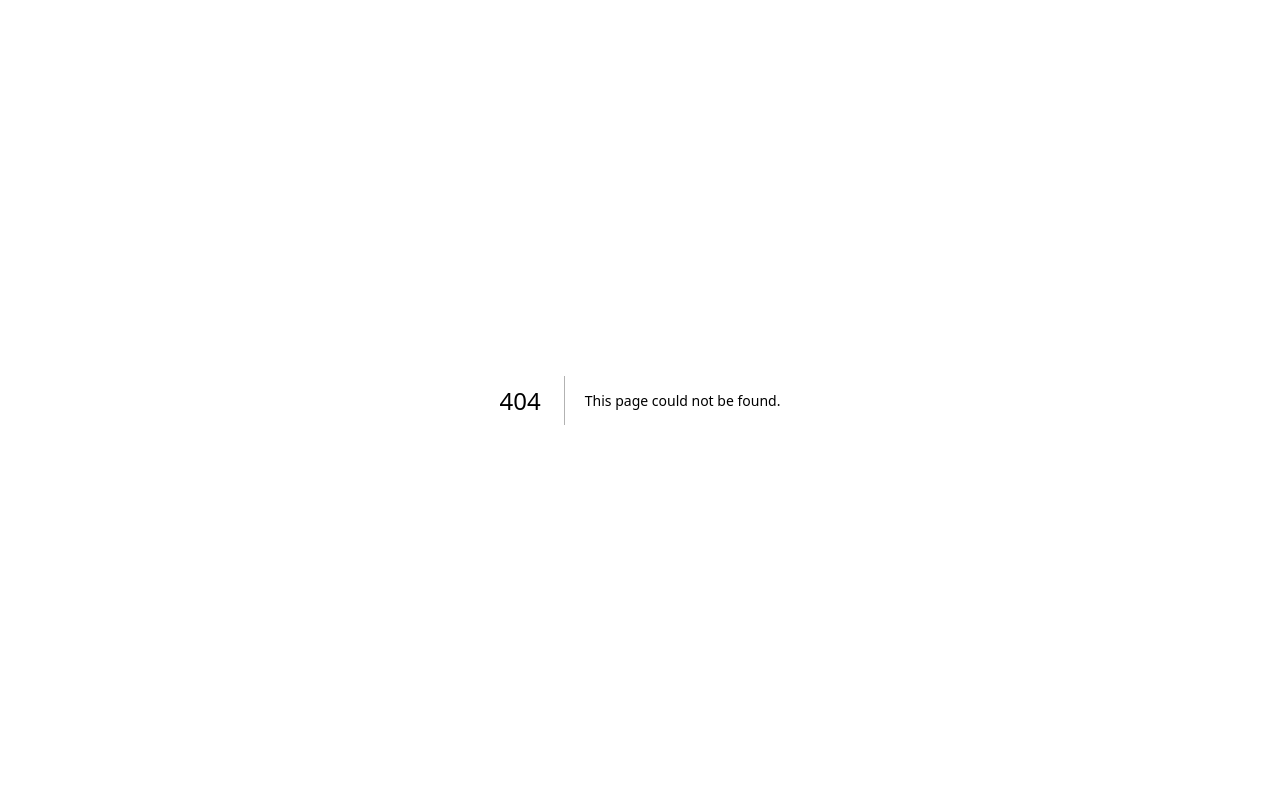
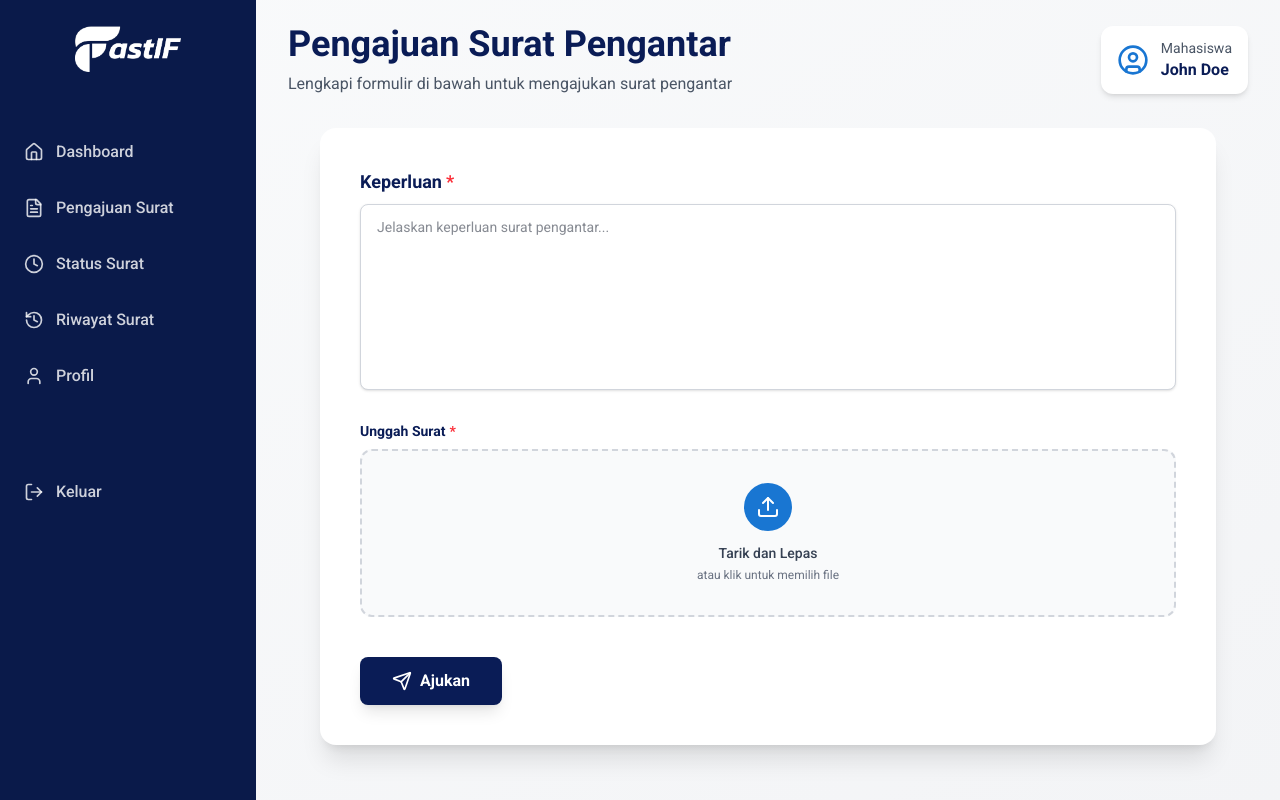
Before and after one commit to Suanda27/FastIF, a Next.js app: page /mahasiswa/PengajuanSurat/SuratPengantar in a window 1280 px wide. Before the commit this address had no page. Built offline with nearby package versions, Linux system fonts and the light colour scheme.

Commit message:
add Surat Pengantar page and TextAreaField component; implement form handling and submission

```diff
--- a/src/app/mahasiswa/PengajuanSurat/SuratIzinKehadiran/page.tsx
+++ b/src/app/mahasiswa/PengajuanSurat/SuratIzinKehadiran/page.tsx
@@ -94,7 +94,7 @@ export default function SuratIzinKehadiranPage() {
                   Pengajuan Surat Izin Kehadiran
                 </h1>
                 <p className="text-sm lg:text-base text-gray-600">
-                  Lengkapi formulir di bawah untuk mengajukan surat izin kehadiran
+
                 </p>
               </div>
             </div>
--- /dev/null
+++ b/src/app/mahasiswa/PengajuanSurat/SuratPengantar/components/TextAreaField.tsx
@@ -0,0 +1,37 @@
+'use client';
+
+interface TextAreaFieldProps {
+  label: string;
+  placeholder?: string;
+  required?: boolean;
+  value?: string;
+  onChange?: (value: string) => void;
+  rows?: number;
+}
+
+export default function TextAreaField({
+  label,
+  placeholder,
+  required = false,
+  value,
+  onChange,
+  rows = 6,
+}: TextAreaFieldProps) {
+  return (
+    <div className="space-y-2">
+      <label className="block text-lg font-bold text-[#0A1C56]">
+        {label}
+        {required && <span className="text-red-500 ml-1">*</span>}
+      </label>
+
+      <textarea
+        placeholder={placeholder}
+        value={value}
+        onChange={(e) => onChange?.(e.target.value)}
+        required={required}
+        rows={rows}
+        className="w-full px-4 py-3 bg-white border border-gray-300 rounded-lg text-sm text-gray-900 focus:outline-none focus:ring-2 focus:ring-[#1976D2] focus:border-transparent transition-all resize-none shadow-sm"
+      />
+    </div>
+  );
+}
--- /dev/null
+++ b/src/app/mahasiswa/PengajuanSurat/SuratPengantar/page.tsx
@@ -0,0 +1,165 @@
+'use client';
+
+import { useState } from 'react';
+import { motion } from 'framer-motion';
+import { UserCircle, Send, CheckCircle } from 'lucide-react';
+import SidebarMhs from '../../components/SidebarMhs';
+import TextAreaField from './components/TextAreaField';
+import FileUpload from '../SuratIzinKehadiran/components/FileUpload';
+
+interface FormData {
+  keperluan: string;
+  suratFile: File | null;
+}
+
+export default function SuratPengantarPage() {
+  const [formData, setFormData] = useState<FormData>({
+    keperluan: '',
+    suratFile: null,
+  });
+
+  const [isSubmitting, setIsSubmitting] = useState(false);
+  const [showSuccess, setShowSuccess] = useState(false);
+
+  const handleSubmit = async (e: React.FormEvent) => {
+    e.preventDefault();
+    setIsSubmitting(true);
+
+    await new Promise((resolve) => setTimeout(resolve, 2000));
+
+    setIsSubmitting(false);
+    setShowSuccess(true);
+
+    setTimeout(() => {
+      setShowSuccess(false);
+      setFormData({
+        keperluan: '',
+        suratFile: null,
+      });
+    }, 3000);
+  };
+
+  const updateFormData = (field: keyof FormData, value: string | File | null) => {
+    setFormData((prev) => ({ ...prev, [field]: value }));
+  };
+
+  return (
+    <div
+      className="flex min-h-screen bg-gradient-to-br from-gray-50 to-gray-100"
+      style={{ fontFamily: 'Roboto, sans-serif' }}
+    >
+      <SidebarMhs />
+
+      <main className="flex-1 lg:ml-0">
+        <div className="p-4 sm:p-6 lg:p-8 pt-16 lg:pt-6">
+          <motion.div
+            initial={{ opacity: 0, y: -20 }}
+            animate={{ opacity: 1, y: 0 }}
+            className="mb-6 lg:mb-8"
+          >
+            <div className="flex flex-col lg:flex-row lg:items-center lg:justify-between gap-4">
+              <div>
+                <h1 className="text-2xl sm:text-3xl lg:text-4xl font-bold text-[#0A1C56] mb-1 lg:mb-2">
+                  Pengajuan Surat Pengantar
+                </h1>
+                <p className="text-sm lg:text-base text-gray-600">
+                  Lengkapi formulir di bawah untuk mengajukan surat pengantar
+                </p>
+              </div>
+
+              <motion.div
+                whileHover={{ scale: 1.05 }}
+                className="hidden lg:flex items-center gap-3 bg-white px-4 py-3 rounded-xl shadow-md"
+              >
+                <UserCircle className="w-8 h-8 text-[#1976D2]" />
+                <div>
+                  <p className="text-sm text-gray-600">Mahasiswa</p>
+                  <p className="font-semibold text-[#0A1C56]">John Doe</p>
+                </div>
+              </motion.div>
+            </div>
+          </motion.div>
+
+          <motion.div
+            initial={{ opacity: 0, y: 20 }}
+            animate={{ opacity: 1, y: 0 }}
+            transition={{ delay: 0.1 }}
+            className="max-w-4xl mx-auto"
+          >
+            <form
+              onSubmit={handleSubmit}
+              className="bg-white rounded-xl lg:rounded-2xl shadow-xl p-6 sm:p-8 lg:p-10 space-y-6"
+            >
+              <TextAreaField
+                label="Keperluan"
+                placeholder="Jelaskan keperluan surat pengantar..."
+                required
+                value={formData.keperluan}
+                onChange={(val) => updateFormData('keperluan', val)}
+                rows={8}
+              />
+
+              <FileUpload
+                label="Unggah Surat"
+                required
+                accept=".pdf,.jpg,.jpeg,.png"
+                onChange={(file) => updateFormData('suratFile', file)}
+              />
+
+              <div className="flex justify-start pt-4">
+                <motion.button
+                  whileHover={{ scale: 1.02 }}
+                  whileTap={{ scale: 0.98 }}
+                  type="submit"
+                  disabled={isSubmitting}
+                  className={`flex items-center gap-2 px-8 py-3 rounded-lg font-semibold text-white shadow-lg transition-all ${
+                    isSubmitting
+                      ? 'bg-gray-400 cursor-not-allowed'
+                      : 'bg-[#0A1C56] hover:bg-[#1976D2]'
+                  }`}
+                >
+                  {isSubmitting ? (
+                    <>
+                      <div className="w-5 h-5 border-2 border-white border-t-transparent rounded-full animate-spin" />
+                      Mengirim...
+                    </>
+                  ) : (
+                    <>
+                      <Send className="w-5 h-5" />
+                      Ajukan
+                    </>
+                  )}
+                </motion.button>
+              </div>
+            </form>
+          </motion.div>
+        </div>
+      </main>
+
+      {showSuccess && (
+        <motion.div
+          initial={{ opacity: 0 }}
+          animate={{ opacity: 1 }}
+          exit={{ opacity: 0 }}
+          className="fixed inset-0 bg-black/50 z-50 flex items-center justify-center p-4"
+        >
+          <motion.div
+            initial={{ scale: 0.8, y: 20 }}
+            animate={{ scale: 1, y: 0 }}
+            className="bg-white rounded-2xl shadow-2xl p-8 max-w-md w-full text-center"
+          >
+            <div className="w-16 h-16 bg-green-100 rounded-full flex items-center justify-center mx-auto mb-4">
+              <CheckCircle className="w-10 h-10 text-green-500" />
+            </div>
+            <h3 className="text-2xl font-bold text-[#0A1C56] mb-2">
+              Berhasil!
+            </h3>
+            <p className="text-gray-600">
+              Pengajuan surat pengantar Anda telah berhasil dikirim dan akan segera diproses.
+            </p>
+          </motion.div>
+        </motion.div>
+      )}
+    </div>
+  );
+}
--- a/src/app/mahasiswa/PengajuanSurat/page.tsx
+++ b/src/app/mahasiswa/PengajuanSurat/page.tsx
@@ -7,7 +7,7 @@ import CardSurat from "../components/CardSurat";
 const suratTypes = [
   { title: "Surat Izin Kehadiran", iconName: "Mail", link: "/mahasiswa/PengajuanSurat/SuratIzinKehadiran" },
   { title: "Surat Survei", iconName: "Globe", link: "/pengajuan/survei" },
-  { title: "Surat Pengantar", iconName: "Send", link: "/pengajuan/pengantar" },
+  { title: "Surat Pengantar", iconName: "Send", link: "/mahasiswa/PengajuanSurat/SuratPengantar" },
   { title: "Surat Beasiswa", iconName: "Award", link: "/pengajuan/beasiswa" },
   { title: "Surat Izin Magang", iconName: "Briefcase", link: "/pengajuan/izin-magang" },
   { title: "Surat Keterangan Lulus", iconName: "GraduationCap", link: "/pengajuan/keterangan-lulus" },
```
